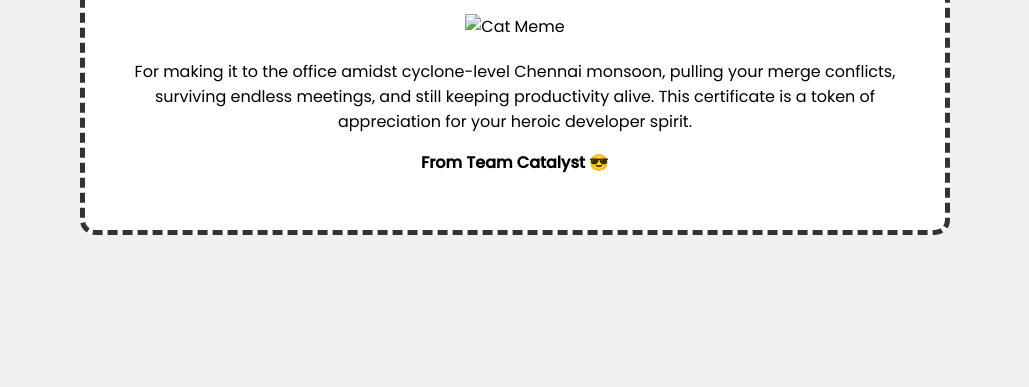
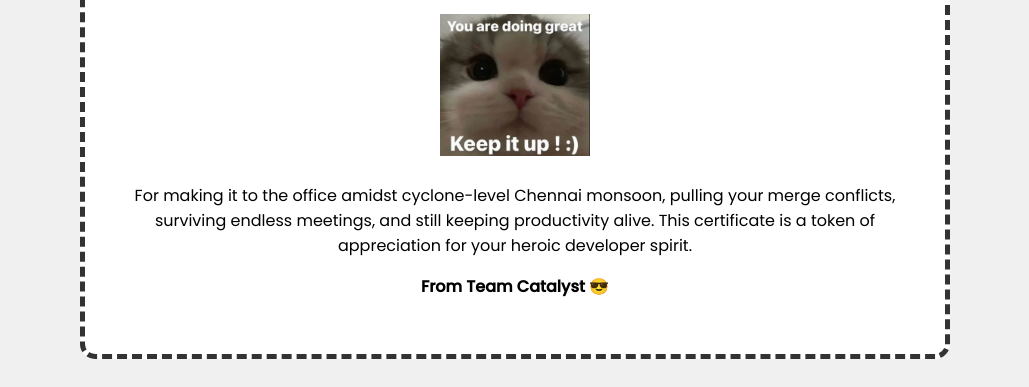
Before and after one commit to SRILAKSHMI-A/catalyst-cgxn, a plain HTML site: page index.html in a window 1280 px wide. Shown: the part 445-832 px from the top of the page, without its empty margins (125-1154 px from the left). Before the commit the page ends 800 px from the top, so only its background shows below. Drawn offline with Linux system fonts and the light colour scheme.

Commit message:
Update index.html

```diff
--- a/index.html
+++ b/index.html
@@ -113,7 +113,7 @@
         <h2 id="cert-name">Your Name</h2>
       </div>
 
-      <img src="/smart/Cat.png" alt="Cat Meme" class="cat-meme" />
+      <img src="Cat.png" alt="Cat Meme" class="cat-meme" />
 
 
       <div class="cert-desc">
```
